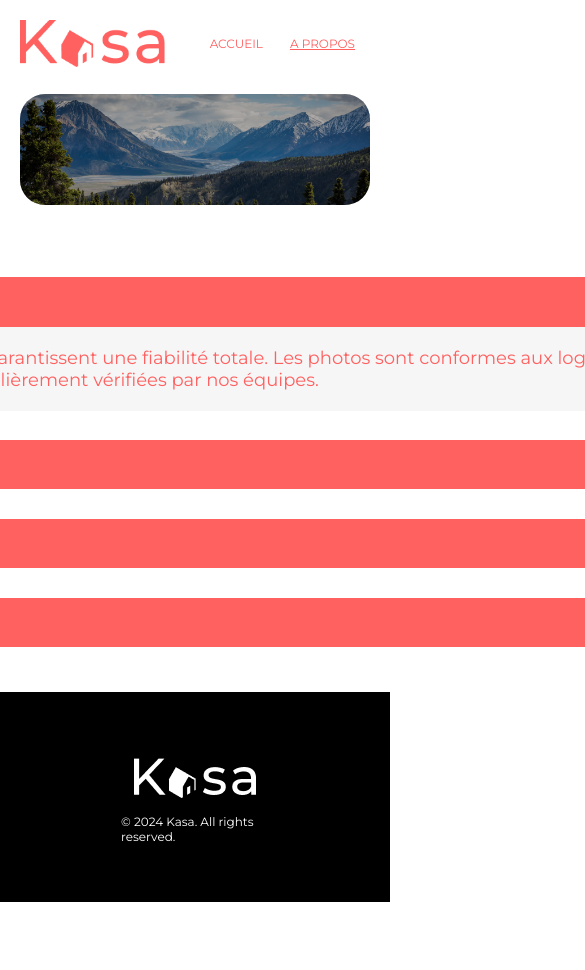
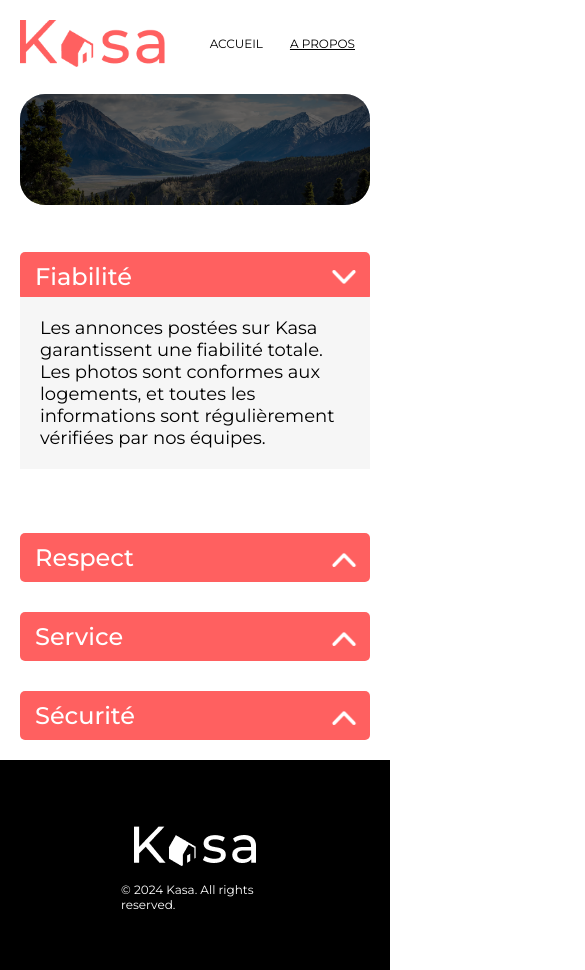
Before and after one commit to Emeline-Wulstecke/Kasa, a React (Vite) app: page /about in a window 390 px wide. Both pictures are taken after a click on the item "Fiabilité". Shown: the top 970 px of the page, 585 px wide, since content can reach past the window. Before the commit the page ends 902 px from the top, so only its background shows below. Built offline with nearby package versions, Linux system fonts and the light colour scheme.

Commit message:
Responsive About page

```diff
--- a/src/components/Banner/banner.scss
+++ b/src/components/Banner/banner.scss
@@ -16,7 +16,7 @@
         border-radius: 25px;
         width: 100%;
         height: 100%;
-        background: rgba(0, 0, 0, 0.3);
+        background: rgba(0, 0, 0, 0.6);
         mix-blend-mode: darken;
     }
 
--- a/src/components/Cards/cards.scss
+++ b/src/components/Cards/cards.scss
@@ -21,7 +21,7 @@
             left: 0;
             width: 100%;
             height: 100%;
-            box-shadow: inset 0px -90px 60px -50px rgba(0, 0, 0, 0.5);
+            background: linear-gradient(180deg, rgba(255, 255, 255, 0.00) 0%, rgba(10, 10, 10, 0.00) 42%, rgba(4, 4, 4, 0.20) 99.99%, rgba(0, 0, 0, 0.50) 100%);
             border-radius: 10px;
         }
     }
--- a/src/components/Collapse/Collapse.jsx
+++ b/src/components/Collapse/Collapse.jsx
@@ -14,13 +14,15 @@ const CollapseItem = ({ title, content }) => {
   };
 
   return (
+    <>
     <li className="collapse-item" onClick={handleToggle}>
       <h2>{title}</h2>
       <img src={iconCollapse} alt="fleche" className={`icon-collapse ${iconClass}`} />
-      <Collapse isOpened={isOpen}>
-        <p className={textAnim}>{content}</p>
-      </Collapse>
     </li>
+    <Collapse isOpened={isOpen}>
+      <p className= 'collapse-text' id={textAnim}>{content}</p>
+    </Collapse>
+  </>
   );
 };
 
--- a/src/components/Collapse/collapse.scss
+++ b/src/components/Collapse/collapse.scss
@@ -7,6 +7,7 @@
     .collapse-list {
         display: flex;
         flex-direction: column;
+        width: 80%;
         gap: 30px;
     }
 
@@ -15,8 +16,11 @@
         display: flex;
         flex-direction: column;
         border-radius: 5px;
-        padding: 10px 20px 0px 15px;
-        width: 1023px;
+        padding-top: 10px;
+        padding-left: 15px;
+        padding-bottom: 0px;
+        padding-right: 25px;
+        width: 100%;
         color: white;
         background: var(--Red, #FF6060);
         cursor: pointer;
@@ -48,26 +52,34 @@
                 transform: rotate(0deg);
             }
         }
+    }
 
-        p {
-            position: relative;
-            top: 1px;
-            left: -15.5px;
-            width: 1024px;
-            color: #FF6060;
-            background: #F6F6F6;
-            padding: 20px;
-            border-radius: 0 0 5px 5px;
-            overflow: hidden;
+    .collapse-text {
+        position: relative;
+        bottom: 34px;
+        width: 100%;
+        color: black;
+        background: #F6F6F6;
+        padding: 20px;
+    }
+}
+/************** Responsive tablette *************/
 
-            &.open {
-                transform: translateY(0);
+@media screen and (max-width: 768px) {
+    .collapse {
+        padding: 35px;
+    }
+}
 
-            }
+/************** Responsive mobile*************/
 
-            &.closed {
-                transform: translateY(100%);
-            }
+@media screen and (min-width: 375px) and (max-width: 576px) {
+
+    .collapse {
+        padding: 20px;
+
+        .collapse-list {
+            width: 100%;
         }
     }
 }
--- a/src/components/Navbar/navbar.scss
+++ b/src/components/Navbar/navbar.scss
@@ -7,13 +7,13 @@ nav {
 
     a {
         font-size: 24px;
-        color: #FF6060;
+        color: black;
         text-decoration: none;
         }
 
     .nav-active {
         text-decoration: underline;
-        color: #FF6060;
+        color:black;
     }
 
     ul {
--- a/src/pages/About/about.scss
+++ b/src/pages/About/about.scss
@@ -0,0 +1,4 @@
+main {
+    display: flex;
+    flex-direction: column;
+}
```
